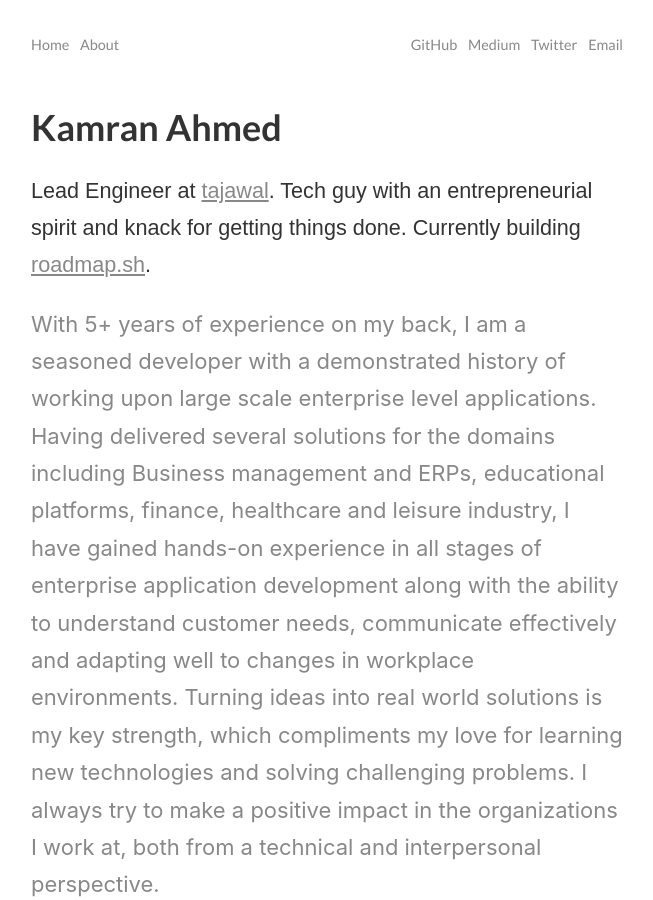
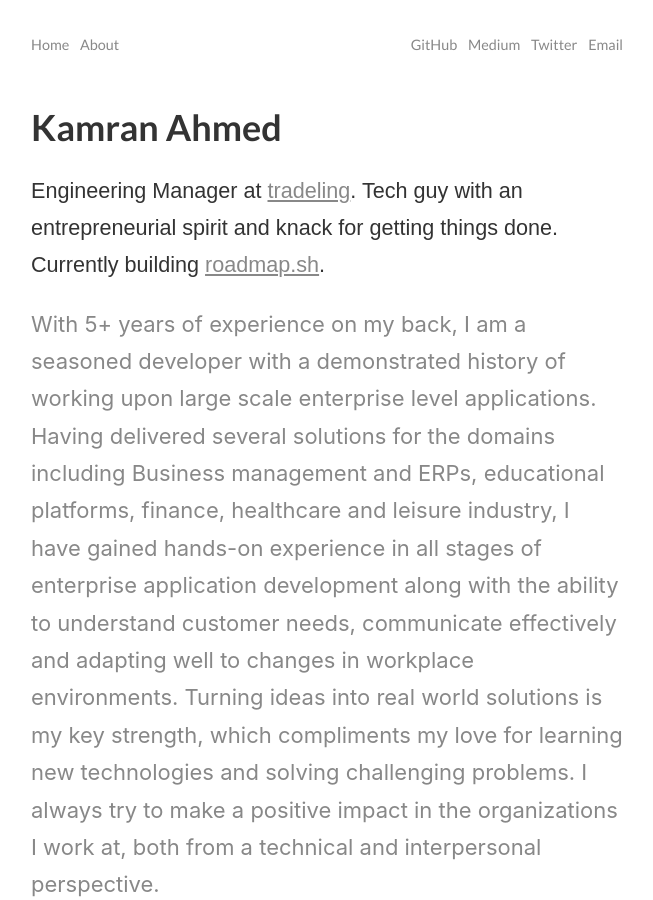
Before and after one commit to kamranahmedse/kamranahmedse.github.io, a Jekyll site: the page built from about/index.html, in a window 1280 px wide and 900 px high. Shown: the whole window, without its empty margins (313-966 px from the left). Built offline with Jekyll 4.4.1, drawn with Linux system fonts in a browser that asks for light colours; comment, search, counter and statistics services are not loaded.

Commit message:
Update company

```diff
--- a/about/index.html
+++ b/about/index.html
@@ -9,7 +9,7 @@ title: About
 
         <h1>Kamran Ahmed</h1>
         <p class="about__head">
-            Lead Engineer at <a href="https://tajawal.com" target="_blank">tajawal</a></strong>. Tech guy with an
+            Engineering Manager at <a href="https://tradeling.com" target="_blank">tradeling</a></strong>. Tech guy with an
             entrepreneurial spirit and knack for getting things done. Currently building <a href="https://roadmap.sh">roadmap.sh</a>.
         </p>
 
```
